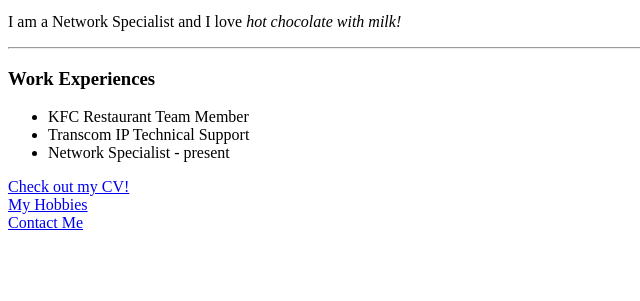
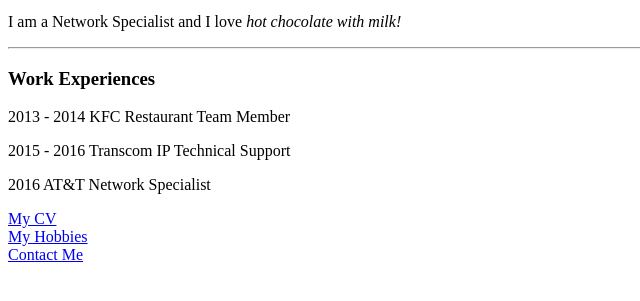
Before and after one commit to lyzanium/PersonalWebsite, a plain HTML site: page index.html in a window 1280 px wide. Shown: the part 413-714 px from the top of the page, without its empty margins (0-640 px from the left). Drawn offline with Linux system fonts and the light colour scheme.

Commit message:
mini CV changes

```diff
--- a/index.html
+++ b/index.html
@@ -14,12 +14,11 @@
     <p>I am a Network Specialist and I love <em>hot chocolate with milk!</em></p>
     <hr>
     <h3>Work Experiences</h3>
-    <ul>
-        <li>KFC Restaurant Team Member</li>
-        <li>Transcom IP Technical Support</li>
-        <li>Network Specialist - present</li>
-    </ul>
-    <a href="C:/Users/Elyza/Desktop/My_CV.pdf">Check out my CV!</a>
+    <p>2013 - 2014 KFC Restaurant Team Member</p>
+    <p>2015 - 2016 Transcom IP Technical Support</p>
+    <p>2016 AT&T Network Specialist</p>
+
+    <a href="C:/Users/Elyza/Desktop/My_CV.pdf">My CV</a>
     <br>
     <a href="hobbies.html">My Hobbies</a>
     <br>
```
